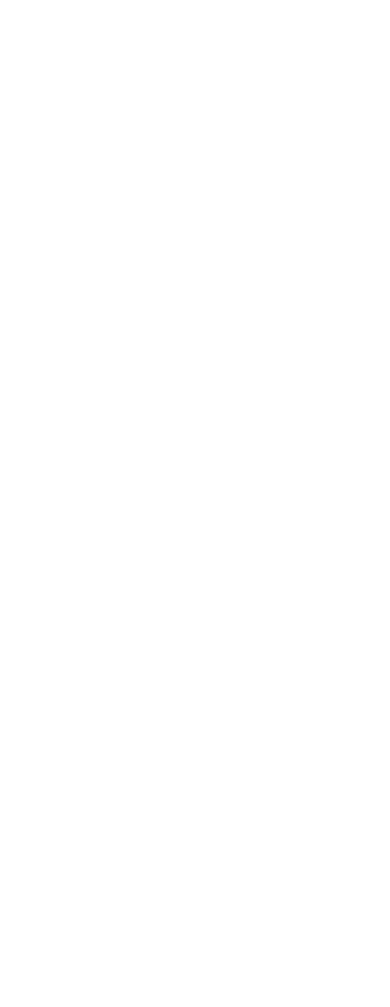
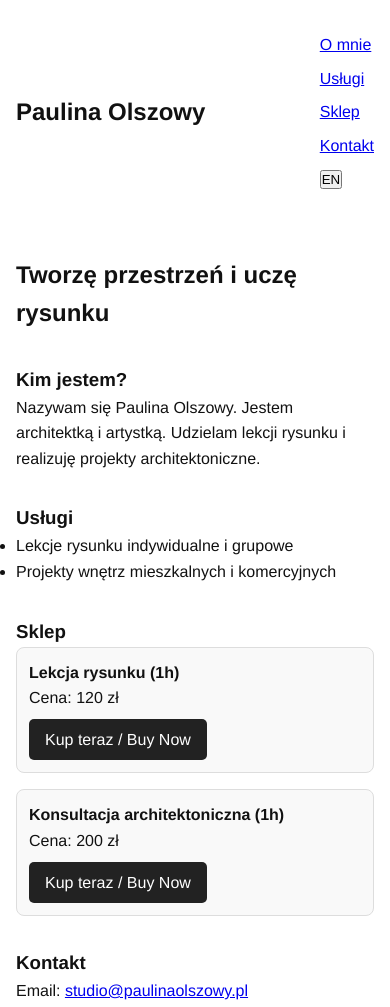
Before and after one commit to drDomogo/drDomogo.github.io, a plain HTML site: page index.html in a window 390 px wide. Shown: the top 1007 px of the page. Before the commit the page ends 844 px from the top, so only its background shows below. Drawn offline with Linux system fonts and the light colour scheme.

Commit message:
css and responsivity

```diff
--- a/index.html
+++ b/index.html
@@ -1,3 +1,185 @@
 <!DOCTYPE html>
-<!-- zawartość HTML, skrócona -->
+<html lang="pl">
+<head>
+  <meta charset="UTF-8" />
+  <meta name="viewport" content="width=device-width, initial-scale=1.0" />
+  <title>Paulina Olszowy Creative Studio</title>
+  <link rel="stylesheet" href="style.css" />
+  <style>
+    :root {
+      --bg: #ffffff;
+      --text: #111;
+      --accent: #222;
+      --font: 'Helvetica Neue', sans-serif;
+    }
+
+    * {
+      margin: 0;
+      padding: 0;
+      box-sizing: border-box;
+    }
+
+    body {
+      font-family: var(--font);
+      background: var(--bg);
+      color: var(--text);
+      line-height: 1.6;
+      padding: 0 1rem;
+    }
+
+    header {
+      padding: 2rem 0;
+    }
+
+    nav {
+      display: flex;
+      justify-content: space-between;
+      align-items: center;
+      flex-wrap: wrap;
+    }
+
+    nav h1 {
+      font-size: 1.5rem;
+    }
+
+    nav ul {
+      display: flex;
+      list-style: none;
+      gap: 1rem;
+    }
+
+    nav ul li {
+      font-size: 1rem;
+    }
+
+    section {
+      margin: 2rem 0;
+    }
+
+    .product {
+      border: 1px solid #ddd;
+      padding: 1rem;
+      margin-bottom: 1rem;
+      border-radius: 0.5rem;
+      background: #f9f9f9;
+    }
+
+    .buy-button {
+      display: inline-block;
+      padding: 0.5rem 1rem;
+      background: var(--accent);
+      color: white;
+      text-decoration: none;
+      border-radius: 5px;
+      margin-top: 0.5rem;
+    }
+
+    .buy-button:hover {
+      opacity: 0.9;
+    }
+
+    footer {
+      margin-top: 3rem;
+      padding: 1rem 0;
+      text-align: center;
+      border-top: 1px solid #eee;
+      font-size: 0.9rem;
+    }
+
+    .hidden {
+      display: none;
+    }
+
+    @media (max-width: 768px) {
+      nav ul {
+        flex-direction: column;
+        gap: 0.5rem;
+      }
+
+      .product {
+        padding: 0.75rem;
+      }
+    }
+  </style>
+</head>
+<body>
+  <header>
+    <nav>
+      <h1>Paulina Olszowy</h1>
+      <ul>
+        <li><a href="#about">O mnie</a></li>
+        <li><a href="#services">Usługi</a></li>
+        <li><a href="#shop">Sklep</a></li>
+        <li><a href="#contact">Kontakt</a></li>
+        <li><button onclick="toggleLang()">EN</button></li>
+      </ul>
+    </nav>
+  </header>
+
+  <main>
+    <section id="hero">
+      <h2 class="pl">Tworzę przestrzeń i uczę rysunku</h2>
+      <h2 class="en hidden">I design spaces and teach drawing</h2>
+    </section>
+
+    <section id="about">
+      <h3 class="pl">Kim jestem?</h3>
+      <h3 class="en hidden">About me</h3>
+      <p class="pl">
+        Nazywam się Paulina Olszowy. Jestem architektką i artystką. Udzielam lekcji rysunku i realizuję projekty architektoniczne.
+      </p>
+      <p class="en hidden">
+        My name is Paulina Olszowy. I'm an architect and artist. I teach drawing and design architectural projects.
+      </p>
+    </section>
+
+    <section id="services">
+      <h3 class="pl">Usługi</h3>
+      <h3 class="en hidden">Services</h3>
+      <ul>
+        <li class="pl">Lekcje rysunku indywidualne i grupowe</li>
+        <li class="en hidden">Individual and group drawing lessons</li>
+        <li class="pl">Projekty wnętrz mieszkalnych i komercyjnych</li>
+        <li class="en hidden">Interior design for residential and commercial spaces</li>
+      </ul>
+    </section>
+
+    <section id="shop">
+      <h3 class="pl">Sklep</h3>
+      <h3 class="en hidden">Shop</h3>
+      <div class="product">
+        <h4 class="pl">Lekcja rysunku (1h)</h4>
+        <h4 class="en hidden">Drawing Lesson (1h)</h4>
+        <p class="pl">Cena: 120 zł</p>
+        <p class="en hidden">Price: 120 PLN</p>
+        <a href="https://buy.stripe.com/test_XXX" class="buy-button">Kup teraz / Buy Now</a>
+      </div>
+
+      <div class="product">
+        <h4 class="pl">Konsultacja architektoniczna (1h)</h4>
+        <h4 class="en hidden">Architectural Consultation (1h)</h4>
+        <p class="pl">Cena: 200 zł</p>
+        <p class="en hidden">Price: 200 PLN</p>
+        <a href="https://buy.stripe.com/test_XXX" class="buy-button">Kup teraz / Buy Now</a>
+      </div>
+    </section>
+
+    <section id="contact">
+      <h3 class="pl">Kontakt</h3>
+      <h3 class="en hidden">Contact</h3>
+      <p>Email: <a href="mailto:studio@paulinaolszowy.pl">studio@paulinaolszowy.pl</a></p>
+    </section>
+  </main>
+
+  <footer>
+    <p>&copy; 2025 Paulina Olszowy Creative Studio</p>
+  </footer>
+
+  <script>
+    function toggleLang() {
+      document.querySelectorAll('.pl').forEach(el => el.classList.toggle('hidden'));
+      document.querySelectorAll('.en').forEach(el => el.classList.toggle('hidden'));
+    }
+  </script>
+</body>
 </html>
```
